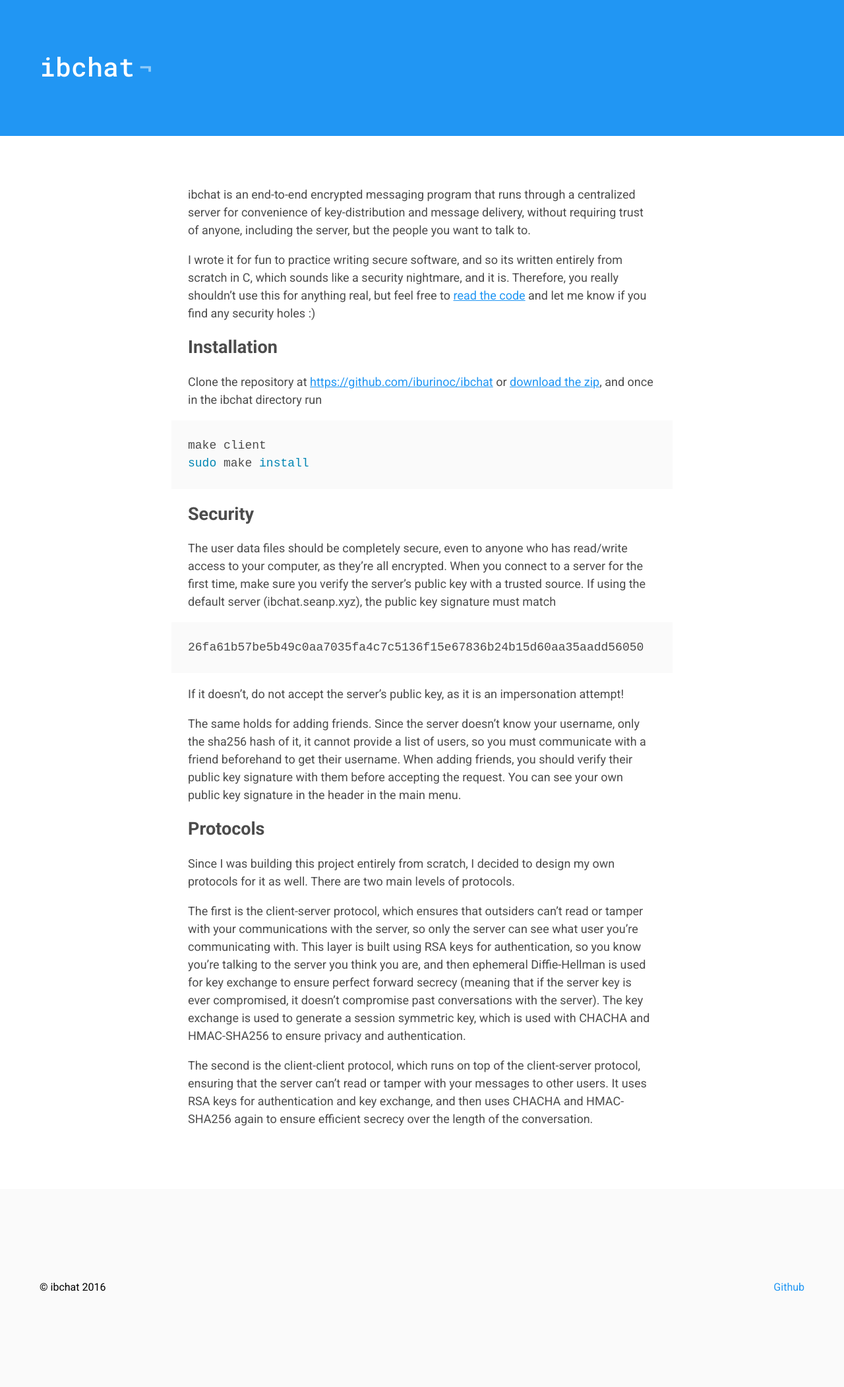
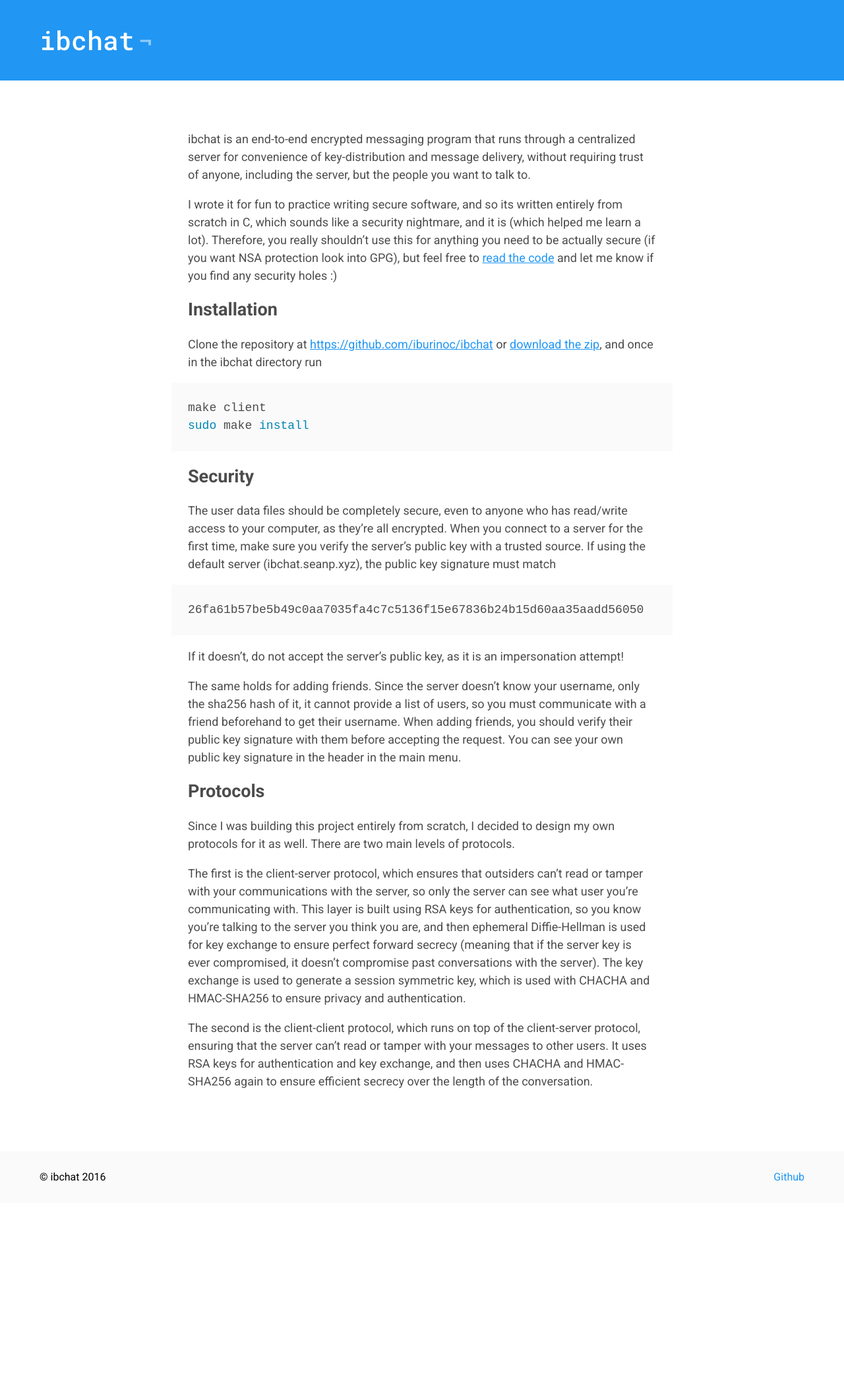
Before and after one commit to sean-purcell/ibchat, a Jekyll site: the page built from jekyll/index.markdown, in a window 1280 px wide. Shown: the whole page at 66% size. Built offline with Jekyll 4.4.1, drawn with Linux system fonts in a browser that asks for light colours; after the commit the page ends 1823 px from its top, so only the background shows below that.

Commit message:
minor site updates

```diff
--- a/jekyll/_sass/components/_footer.scss
+++ b/jekyll/_sass/components/_footer.scss
@@ -3,11 +3,11 @@
    ========================================================================== */
 
 .c-footer {
-  padding-top: 14.1rem; // 75px
+  padding-top: 3.1rem; // 75px
   padding-left: 2.5rem;
   padding-right: 2.5rem;
+  padding-bottom: 3.1rem;
   width: 100%;
-  height: 300px;
   background: $c__light-grey;
 
   p {
--- a/jekyll/_sass/components/_header.scss
+++ b/jekyll/_sass/components/_header.scss
@@ -3,8 +3,8 @@
    ========================================================================== */
 
 .c-header {
-  padding-top: 7.1rem; // 75px
-  padding-bottom: 7.5rem; // 75px
+  padding-top: 3.1rem; // 75px
+  padding-bottom: 3.1rem; // 75px
   padding-right: 2.5rem;
   padding-left: 2.5rem;
   background: $t-theme;
--- a/jekyll/index.markdown
+++ b/jekyll/index.markdown
@@ -5,7 +5,7 @@ title: ibchat
 
 ibchat is an end-to-end encrypted messaging program that runs through a centralized server for convenience of key-distribution and message delivery, without requiring trust of anyone, including the server, but the people you want to talk to.
 
-I wrote it for fun to practice writing secure software, and so its written entirely from scratch in C, which sounds like a security nightmare, and it is.  Therefore, you really shouldn't use this for anything real, but feel free to [read the code](https://github.com/iburinoc/ibchat) and let me know if you find any security holes :)
+I wrote it for fun to practice writing secure software, and so its written entirely from scratch in C, which sounds like a security nightmare, and it is (which helped me learn a lot).  Therefore, you really shouldn't use this for anything you need to be actually secure (if you want NSA protection look into GPG), but feel free to [read the code](https://github.com/iburinoc/ibchat) and let me know if you find any security holes :)
 
 ## Installation
 
```
